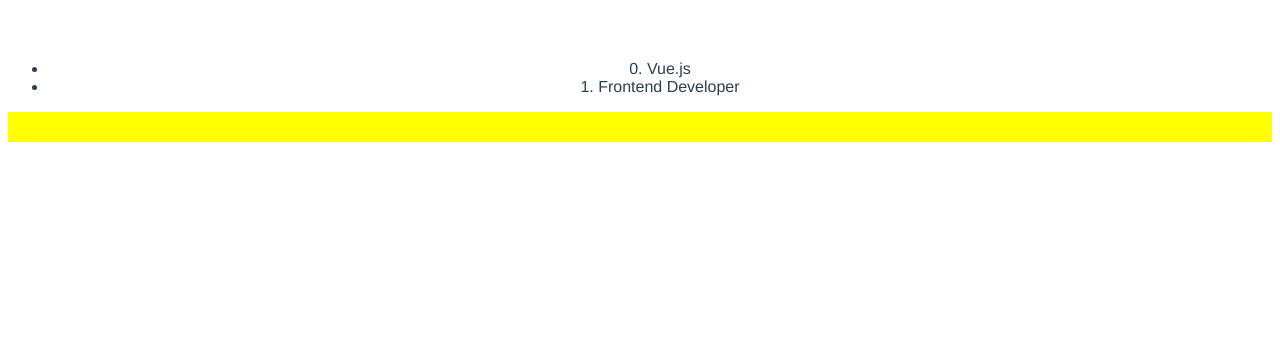
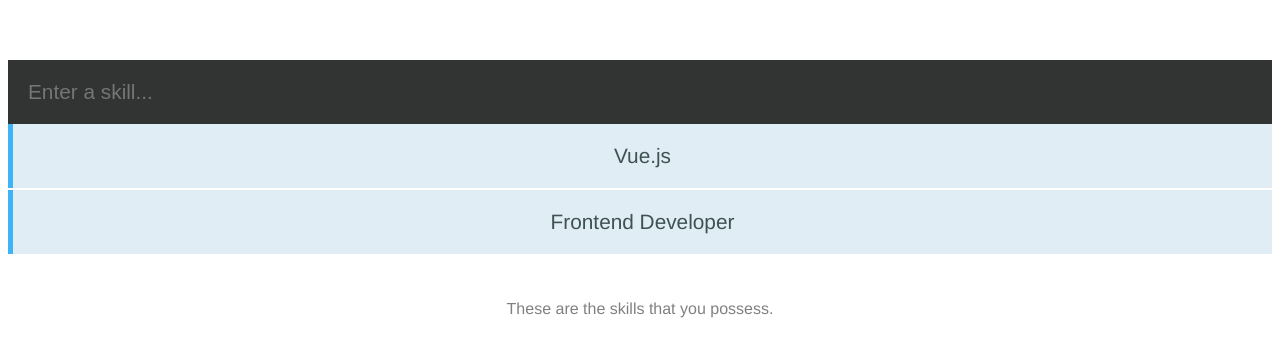
Before and after one commit to MrTato/LearnVueIn65Minutes, a Vue app: page / in a window 1280 px wide. Shown: the top 356 px of the page. Built offline with nearby package versions, Linux system fonts and the light colour scheme.

Commit message:
Two way data binding configured

```diff
--- a/src/components/Skills.vue
+++ b/src/components/Skills.vue
@@ -1,13 +1,16 @@
 <template>
   <div class="hello">
     <div class="holder">
+      <input type="text" placeholder="Enter a skill..." v-model="skill" />
+      {{ skill }}
+
       <ul>
         <li v-for="(data, index) in skills" :key="index">
-          {{ index }}. {{ data.skill }}
+          {{ data.skill }}
         </li>
       </ul>
 
-      <div v-bind:style="{ backgroundColor: bgColor, width: bgWidth, height: bgHeight }"></div>
+      <p>These are the skills that you possess.</p>
     </div>
   </div>
 </template>
@@ -17,10 +20,8 @@
   name: "Skills",
   data() {
     return {
+      skill: '',
       skills: [{ skill: "Vue.js" }, { skill: "Frontend Developer" }],
-      bgColor: 'yellow',
-      bgWidth: '100%',
-      bgHeight: '30px'
     };
   },
 };
@@ -28,13 +29,61 @@
 
 <!-- Add "scoped" attribute to limit CSS to this component only -->
 <style scoped>
-  .alert {
-    background-color: yellow;
-    width: 100%;
-    height: 30px;
+@import url('https://fonts.googleapis.com/css?family=Montserrat:400,700');
+
+  body {
+    background-color: #EEEEEE;
+    font-family: 'Montserrat', 'sans-serif';
+    display: grid;
+    grid-template-rows: auto;
+    justify-items: center;
+    align-items: center;
   }
 
-  .another-class {
-    border: 5px solid black;
+  body, html {
+    margin: 0;
+    height: 100%;
+  }
+
+  #app {
+    width: 50%;
+  }
+
+  .holder {
+    background: #fff;
+  }
+
+  ul {
+    margin: 0;
+    padding: 0;
+    list-style-type: none;
+  }
+
+  ul li {
+    padding: 20px;
+    font-size: 1.3em;
+    background-color: #E0EDF4;
+    border-left: 5px solid #3EB3F6;
+    margin-bottom: 2px;
+    color: #3E5252;
+  }
+
+  p {
+    text-align: center;
+    padding: 30px 0;
+    color: gray;
+  }
+
+  .container {
+    box-shadow: 0px 0px 40px lightgray;
+  }
+
+  input {
+    width: calc(100% - 40px);
+    border: 0;
+    padding: 20px;
+    font-size: 1.3em;
+    background-color: #323333;
+    color: #687F7F;
   }
 </style>
```
